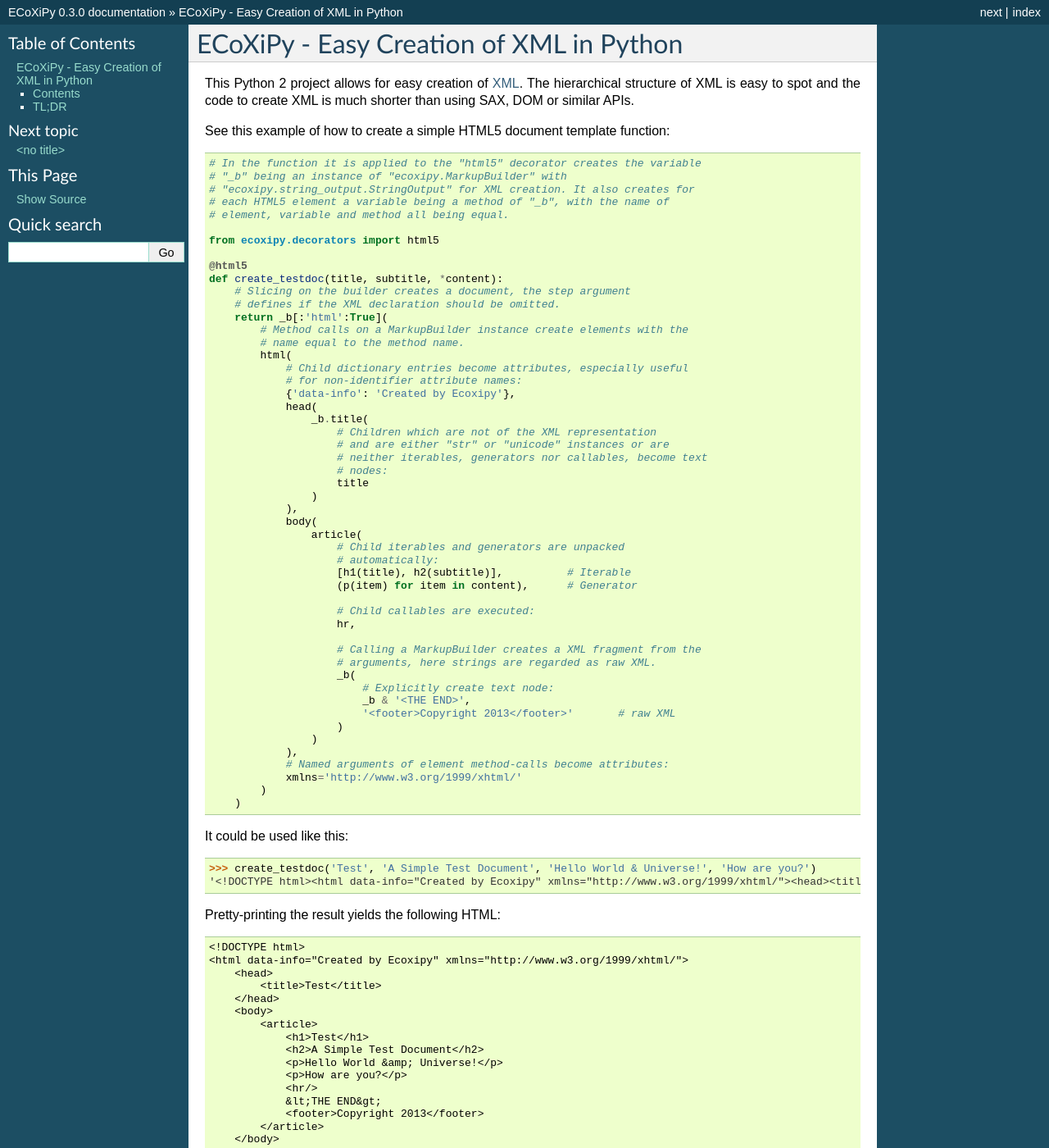
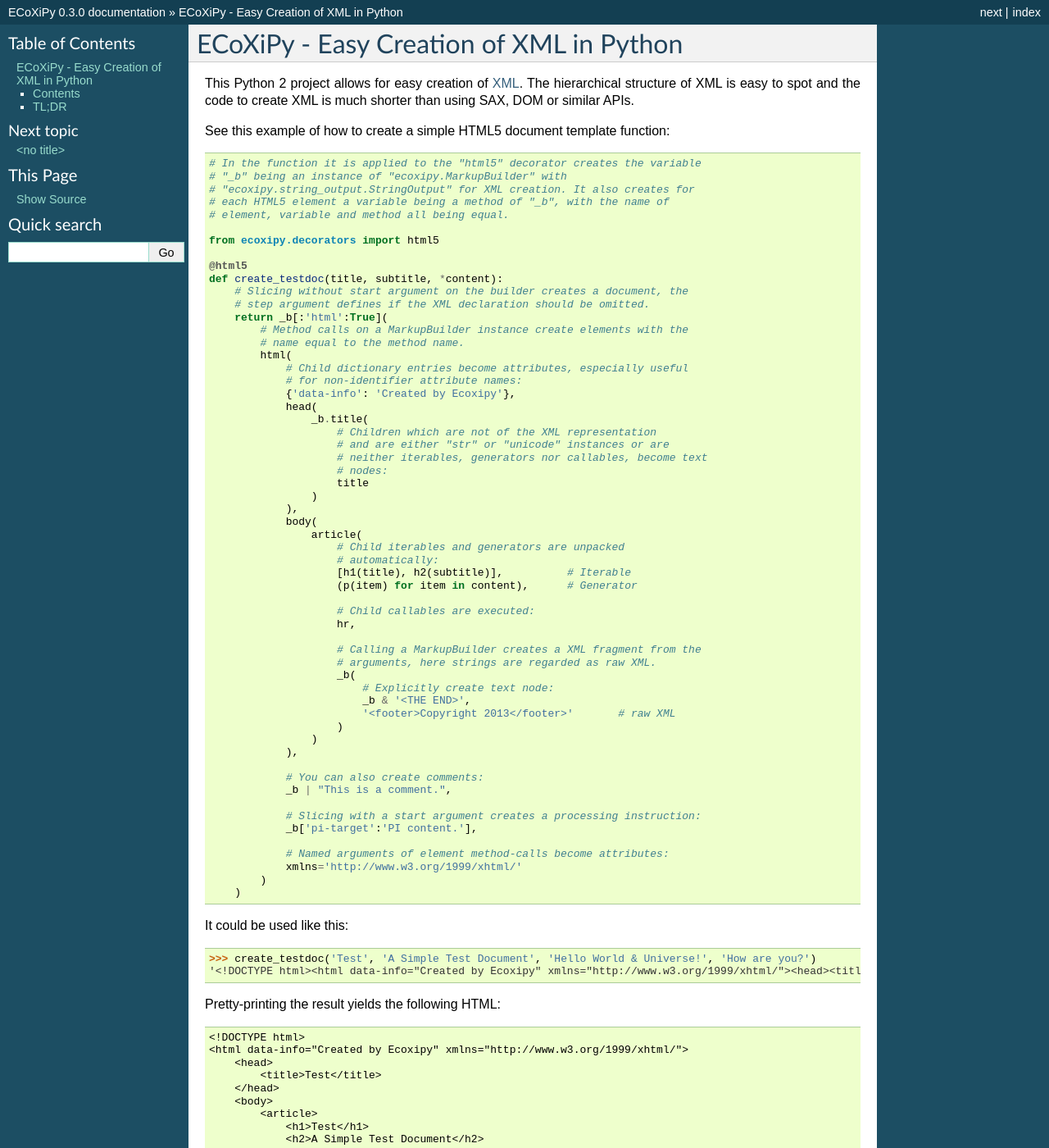
Before and after one commit to IvIePhisto/ECoXiPy, a Sphinx documentation site: the page built from doc/source/index.rst, in a window 1280 px wide and 1400 px high. Shown: the whole window at 82% size. Built offline with Sphinx 7.4.7, drawn with Linux system fonts in a browser that asks for light colours; some of the changed text lies outside the part shown.

Commit message:
* updated intro example

```diff
--- a/doc/source/index.rst
+++ b/doc/source/index.rst
@@ -19,8 +19,8 @@ See this example of how to create a simple HTML5 document template function::
 
     @html5
     def create_testdoc(title, subtitle, *content):
-        # Slicing on the builder creates a document, the step argument
-        # defines if the XML declaration should be omitted.
+        # Slicing without start argument on the builder creates a document, the
+        # step argument defines if the XML declaration should be omitted.
         return _b[:'html':True](
             # Method calls on a MarkupBuilder instance create elements with the
             # name equal to the method name.
@@ -56,6 +56,13 @@ See this example of how to create a simple HTML5 document template function::
                         )
                     )
                 ),
+
+                # You can also create comments:
+                _b | "This is a comment.",
+
+                # Slicing with a start argument creates a processing instruction:
+                _b['pi-target':'PI content.'],
+
                 # Named arguments of element method-calls become attributes:
                 xmlns='http://www.w3.org/1999/xhtml/'
             )
@@ -65,7 +72,7 @@ See this example of how to create a simple HTML5 document template function::
 It could be used like this:
 
 >>> create_testdoc('Test', 'A Simple Test Document', 'Hello World & Universe!', 'How are you?')
-'<!DOCTYPE html><html data-info="Created by Ecoxipy" xmlns="http://www.w3.org/1999/xhtml/"><head><title>Test</title></head><body><article><h1>Test</h1><h2>A Simple Test Document</h2><p>Hello World &amp; Universe!</p><p>How are you?</p><hr/>&lt;THE END&gt;<footer>Copyright 2013</footer></article></body></html>'
+'<!DOCTYPE html><html data-info="Created by Ecoxipy" xmlns="http://www.w3.org/1999/xhtml/"><head><title>Test</title></head><body><article><h1>Test</h1><h2>A Simple Test Document</h2><p>Hello World &amp; Universe!</p><p>How are you?</p><hr/>&lt;THE END&gt;<footer>Copyright 2013</footer><!--This is a comment.--><?pi-target PI content.?></article></body></html>'
 
 
 Pretty-printing the result yields the following HTML::
@@ -86,6 +93,8 @@ Pretty-printing the result yields the following HTML::
                 <footer>Copyright 2013</footer>
             </article>
         </body>
+        <!--This is a comment.-->
+        <?pi-target PI content.?>
     </html>
 
 
```
Also changed, not shown: README.md (+12 -3 lines).
